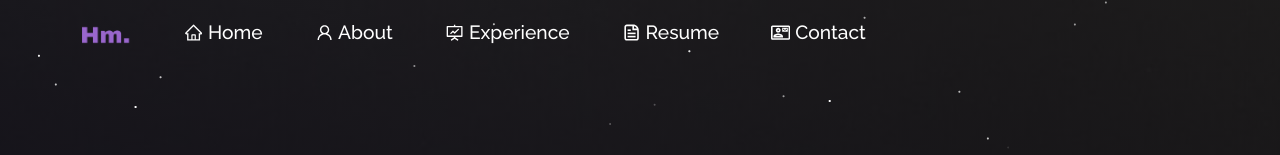
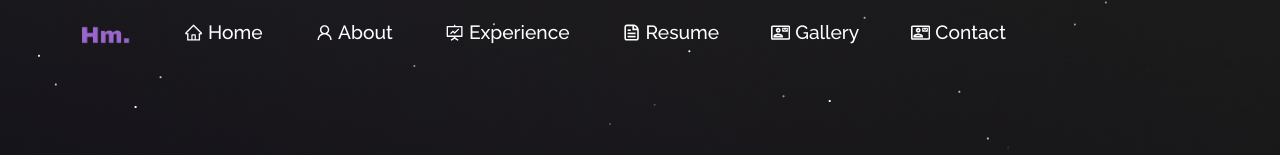
Before and after one commit to danielcook2000/daniel-portfolio, a React (Create React App) app: page / in a window 1280 px wide. Shown: the top 155 px of the page. Built offline with nearby package versions, Linux system fonts and the light colour scheme.

Commit message:
Update Navbar.js

```diff
--- a/src/Components/Navbar.js
+++ b/src/Components/Navbar.js
@@ -88,7 +88,15 @@
                 <CgFileDocument style={{ marginBottom: "2px" }} /> Resume
               </Nav.Link>
             </Nav.Item>
-
+            <Nav.Item>
+              <Nav.Link
+                as={Link}
+                to="/gallery"
+                onClick={() => updateExpanded(false)}
+              >
+                <MdOutlineContactMail style={{ marginBottom: "2px" }} /> Gallery
+              </Nav.Link>
+            </Nav.Item>
             <Nav.Item>
               <Nav.Link
                 as={Link}
```
